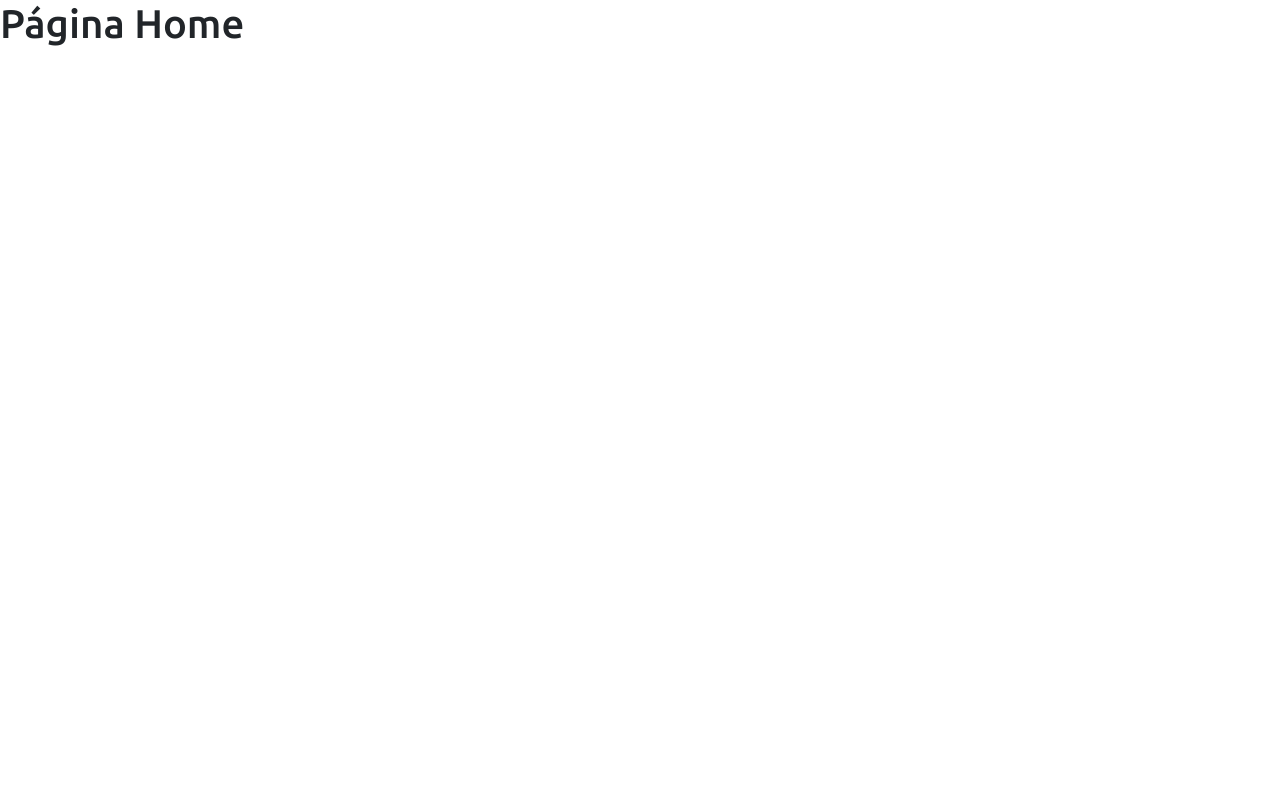
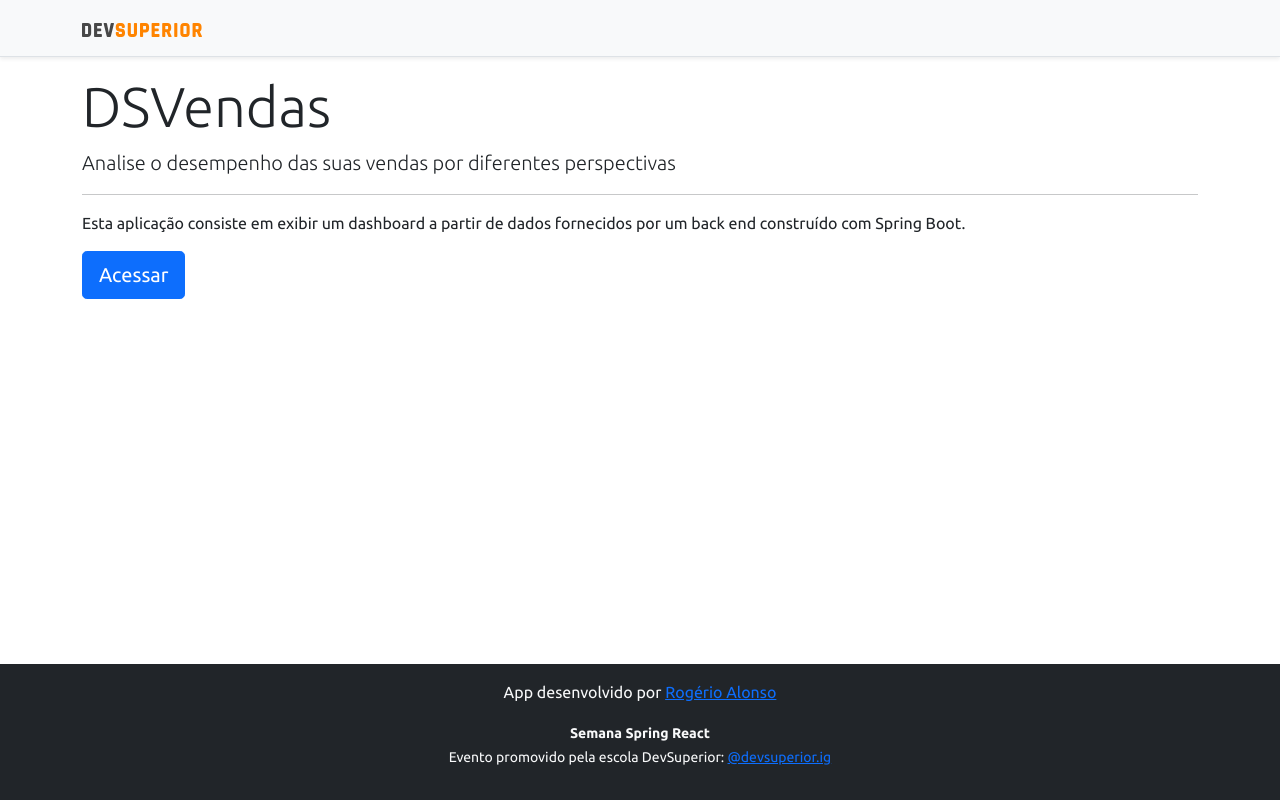
Before and after one commit to rogerioloualonso/DSVendas, a React (Create React App) app in the folder frontend/: page / in a window 1280 px wide. Built offline with nearby package versions, Linux system fonts and the light colour scheme.

Commit message:
Home,navigation

```diff
--- a/frontend/package.json
+++ b/frontend/package.json
@@ -9,7 +9,7 @@
     "@testing-library/user-event": "^12.1.10",
     "@types/jest": "^26.0.15",
     "@types/node": "^12.0.0",
-    "@types/react": "^17.0.0",
+    "@types/react": "^17.0.20",
     "@types/react-dom": "^17.0.0",
     "apexcharts": "^3.28.1",
     "bootstrap": "^5.1.0",
--- a/frontend/src/components/NavBar/index.tsx
+++ b/frontend/src/components/NavBar/index.tsx
@@ -1,10 +1,14 @@
  import ImgDsDark from 'assets/img/ds-dark.svg'
+import { Link } from 'react-router-dom';
 function NavBar() {
     return (
         <div className="d-flex flex-column flex-md-row align-items-center p-3 px-md-4 mb-3 bg-light border-bottom shadow-sm">
             <div className="container">
                 <nav className="my-2 my-md-0 mr-md-3">
-                    <img src={ImgDsDark} alt="DevSuperior" width="120" />
+                    <Link to="/">
+                        <img src={ImgDsDark} alt="DevSuperior" width="120" />
+                    </Link>
+
                 </nav>
             </div>
        </div>
--- a/frontend/src/pages/Home/index.tsx
+++ b/frontend/src/pages/Home/index.tsx
@@ -1,8 +1,24 @@
+import Footer from "components/Footer";
+import NavBar from "components/NavBar";
+import { Link } from "react-router-dom";
+
 function Home() {
     return (
-        <div>
-            <h1>Página Home</h1>
-        </div>
+        <>
+            <NavBar/>
+            <div className="container">
+                <div className="jumbotron">
+                    <h1 className="display-4">DSVendas</h1>
+                    <p className="lead">Analise o desempenho das suas vendas por diferentes perspectivas</p>
+                    <hr/>
+                    <p>Esta aplicação consiste em exibir um dashboard a partir de dados fornecidos por um back end construído com Spring Boot.</p>
+                    <Link className="btn btn-primary btn-lg" to="/dashboard">
+                        Acessar
+                    </Link>
+                </div>
+            </div>
+            <Footer/>
+        </>
     );
   }
 
--- a/frontend/src/react-app-env.d.ts
+++ b/frontend/src/react-app-env.d.ts
@@ -1 +1,5 @@
 /// <reference types="react-scripts" />
+
+declare module "react/jsx-runtime" {
+  export default any;
+}
```
Also changed, not shown: 1 other file (tests, documents, lock files or other folders).
